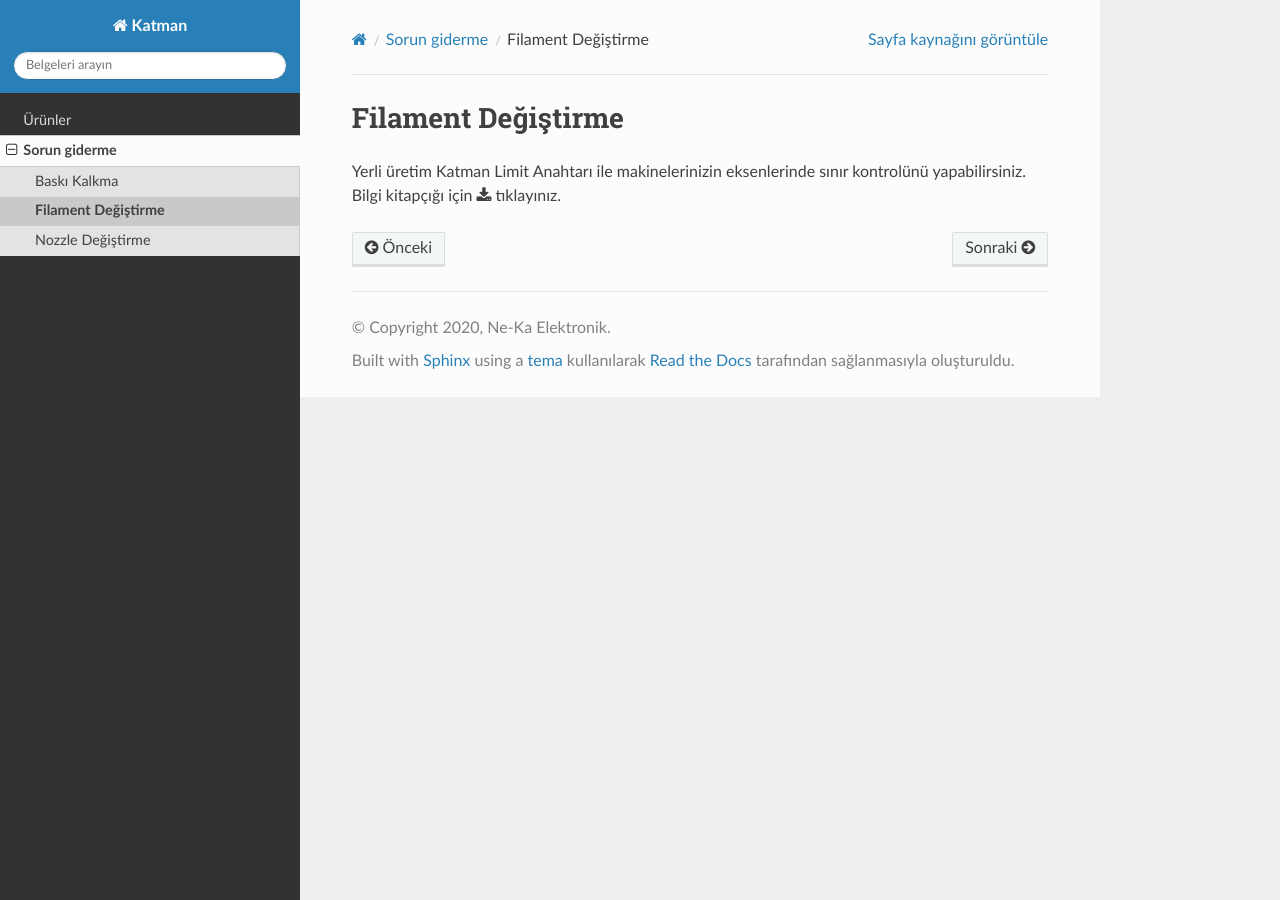
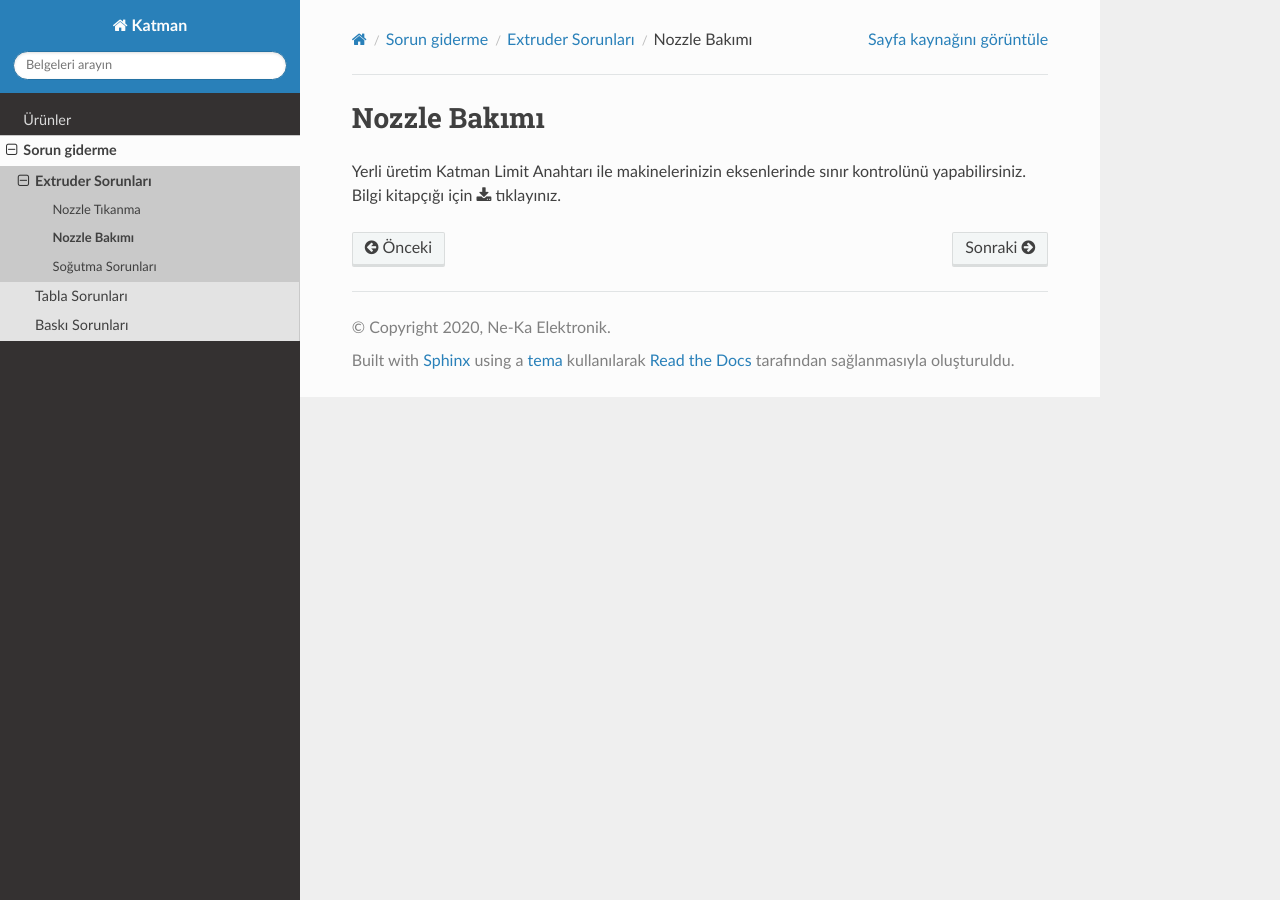
Before and after one commit to katman3d/katman-docs, a Sphinx documentation site: the page built from docs/nozzlebakimi.rst, in a window 1280 px wide. Built offline with Sphinx 7.4.7 and the Read the Docs theme 2.0.0, drawn with Linux system fonts in a browser that asks for light colours; pages that are not in the unit, such as notebooks, are missing from menus.

Commit message:
Başlıklar düzenlendi
ana başlıklar düzenlendi yeni alt başlıklar eklendi

```diff
--- a/docs/baskikalkma.rst
+++ b/docs/baskisorunlari.rst
@@ -1,4 +1,4 @@
-Baskı Kalkma
+Baskı Sorunları
 =====================
 
 .. toctree::
--- a/docs/filamentdegistirme.rst
+++ b/docs/nozzlebakimi.rst
@@ -1,4 +1,4 @@
-Filament Değiştirme
+Nozzle Bakımı
 =====================
 
 .. toctree::
--- a/docs/nozzledegistirme.rst
+++ b/docs/tablasorunlari.rst
@@ -1,4 +1,4 @@
-Nozzle Değiştirme
+Tabla Sorunları
 =====================
 
 .. toctree::
```
Also changed, not shown: docs/extrudersorunlari.rst (added, +12 -0 lines), docs/nozzletikanma.rst (added, +9 -0 lines), docs/sorungiderme.rst (+5 -4 lines), docs/soğutmasorunlari.rst (added, +9 -0 lines), 1 other file.
